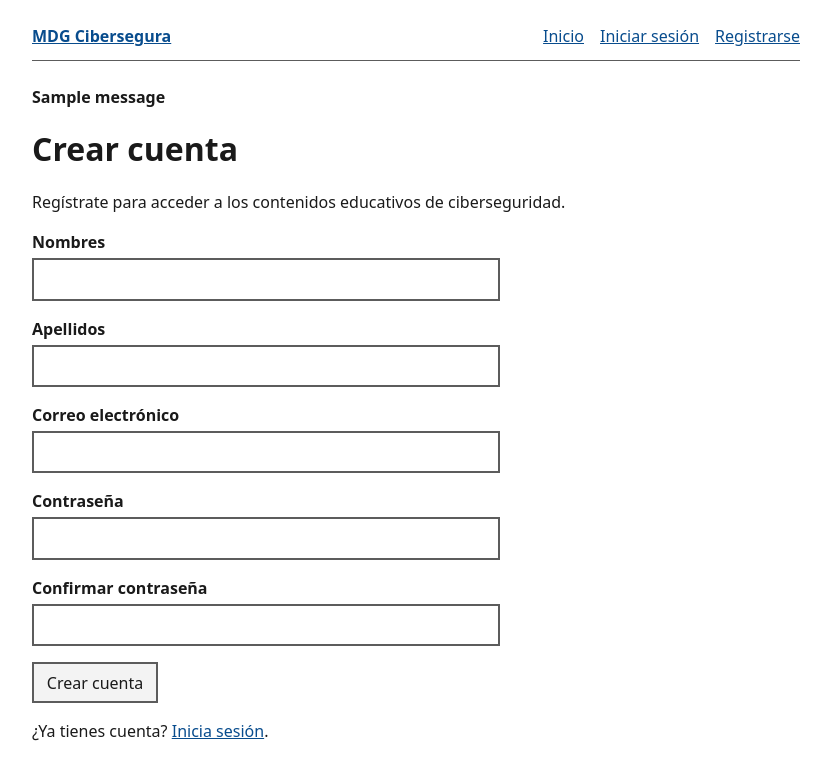
After one commit to Dalus04/mdg-cibersegura, a Flask app: page /registro in a window 1280 px wide. The commit adds this page. Shown: the top 782 px of the page, without its empty margins (224-1055 px from the left). Run offline with Flask 3, Linux system fonts and the light colour scheme; tables that the repository leaves empty hold one stand-in row (values such as "Sample post"); one stand-in notice (Sample message) is shown.

Commit message:
Implementacion de modulo de registro e inicio de sesion de usuarios

```diff
--- /dev/null
+++ b/app/forms.py
@@ -0,0 +1,66 @@
+from flask_wtf import FlaskForm
+from wtforms import EmailField, PasswordField, StringField, SubmitField
+from wtforms.validators import DataRequired, Email, EqualTo, Length, ValidationError
+
+from app.models import Usuario
+
+
+class RegistroForm(FlaskForm):
+    nombres = StringField(
+        "Nombres",
+        validators=[
+            DataRequired(message="Ingresa tus nombres."),
+            Length(min=2, max=100, message="Los nombres deben tener entre 2 y 100 caracteres."),
+        ],
+    )
+    apellidos = StringField(
+        "Apellidos",
+        validators=[
+            DataRequired(message="Ingresa tus apellidos."),
+            Length(min=2, max=100, message="Los apellidos deben tener entre 2 y 100 caracteres."),
+        ],
+    )
+    correo = EmailField(
+        "Correo electrónico",
+        validators=[
+            DataRequired(message="Ingresa tu correo electrónico."),
+            Email(message="Ingresa un correo electrónico válido."),
+            Length(max=255, message="El correo es demasiado largo."),
+        ],
+    )
+    contrasena = PasswordField(
+        "Contraseña",
+        validators=[
+            DataRequired(message="Ingresa una contraseña."),
+            Length(min=8, max=128, message="La contraseña debe tener al menos 8 caracteres."),
+        ],
+    )
+    confirmar_contrasena = PasswordField(
+        "Confirmar contraseña",
+        validators=[
+            DataRequired(message="Confirma tu contraseña."),
+            EqualTo("contrasena", message="Las contraseñas no coinciden."),
+        ],
+    )
+    enviar = SubmitField("Crear cuenta")
+
+    def validate_correo(self, field: EmailField) -> None:
+        if Usuario.buscar_por_correo(field.data):
+            raise ValidationError("Ya existe una cuenta con este correo electrónico.")
+
+
+class LoginForm(FlaskForm):
+    correo = EmailField(
+        "Correo electrónico",
+        validators=[
+            DataRequired(message="Ingresa tu correo electrónico."),
+            Email(message="Ingresa un correo electrónico válido."),
+        ],
+    )
+    contrasena = PasswordField(
+        "Contraseña",
+        validators=[
+            DataRequired(message="Ingresa tu contraseña."),
+        ],
+    )
+    enviar = SubmitField("Iniciar sesión")
--- /dev/null
+++ b/app/routes/auth.py
@@ -0,0 +1,58 @@
+from flask import Blueprint, flash, redirect, render_template, url_for
+from flask_login import current_user, login_required, login_user, logout_user
+
+from app.forms import LoginForm, RegistroForm
+from app.models import Usuario
+
+auth_bp = Blueprint("auth", __name__)
+
+MENSAJE_CREDENCIALES = "Correo o contraseña incorrectos."
+MENSAJE_CUENTA_INACTIVA = "Tu cuenta no está activa. Contacta a la administración."
+
+
+@auth_bp.route("/registro", methods=["GET", "POST"])
+def registro():
+    if current_user.is_authenticated:
+        return redirect(url_for("main.index"))
+
+    form = RegistroForm()
+    if form.validate_on_submit():
+        Usuario.registrar_ciudadano(
+            nombres=form.nombres.data,
+            apellidos=form.apellidos.data,
+            correo=form.correo.data,
+            password=form.contrasena.data,
+        )
+        flash("Tu cuenta se creó correctamente. Ya puedes iniciar sesión.", "exito")
+        return redirect(url_for("auth.login"))
+
+    return render_template("registro.html", form=form)
+
+
+@auth_bp.route("/login", methods=["GET", "POST"])
+def login():
+    if current_user.is_authenticated:
+        return redirect(url_for("main.index"))
+
+    form = LoginForm()
+    if form.validate_on_submit():
+        usuario = Usuario.autenticar(form.correo.data, form.contrasena.data)
+        if usuario is None:
+            flash(MENSAJE_CREDENCIALES, "error")
+        elif not usuario.is_active:
+            flash(MENSAJE_CUENTA_INACTIVA, "error")
+        elif login_user(usuario):
+            flash(f"Bienvenido o bienvenida, {usuario.nombres}.", "exito")
+            return redirect(url_for("main.index"))
+        else:
+            flash(MENSAJE_CREDENCIALES, "error")
+
+    return render_template("login.html", form=form)
+
+
+@auth_bp.post("/logout")
+@login_required
+def logout():
+    logout_user()
+    flash("Cerraste sesión correctamente.", "exito")
+    return redirect(url_for("auth.login"))
--- a/app/static/css/estilos.css
+++ b/app/static/css/estilos.css
@@ -2,15 +2,122 @@
   color-scheme: light;
   font-family: system-ui, sans-serif;
   line-height: 1.5;
+  --texto: #1a1a1a;
+  --fondo: #fff;
+  --enlace: #084c8d;
+  --error: #8b1a1a;
+  --exito: #0b5d1e;
+  --borde: #5c5c5c;
 }
 
 body {
   margin: 0 auto;
   max-width: 48rem;
   padding: 1.5rem;
+  color: var(--texto);
+  background: var(--fondo);
+}
+
+a {
+  color: var(--enlace);
 }
 
 h1,
 h2 {
   line-height: 1.2;
 }
+
+.saltar-contenido {
+  position: absolute;
+  left: -999px;
+}
+
+.saltar-contenido:focus {
+  left: 1.5rem;
+  top: 0.5rem;
+  background: var(--fondo);
+  padding: 0.25rem 0.5rem;
+}
+
+header {
+  display: flex;
+  flex-wrap: wrap;
+  align-items: center;
+  justify-content: space-between;
+  gap: 1rem;
+  margin-bottom: 1.5rem;
+  border-bottom: 1px solid var(--borde);
+  padding-bottom: 0.75rem;
+}
+
+.marca {
+  margin: 0;
+  font-weight: 700;
+}
+
+nav ul {
+  display: flex;
+  flex-wrap: wrap;
+  gap: 0.75rem 1rem;
+  list-style: none;
+  margin: 0;
+  padding: 0;
+  align-items: center;
+}
+
+nav form {
+  display: inline;
+}
+
+button,
+input[type="submit"] {
+  font: inherit;
+  color: var(--texto);
+  background: #f3f3f3;
+  border: 2px solid var(--borde);
+  padding: 0.4rem 0.8rem;
+  cursor: pointer;
+}
+
+.campo {
+  margin-bottom: 1rem;
+}
+
+.campo label {
+  display: block;
+  font-weight: 600;
+  margin-bottom: 0.25rem;
+}
+
+.campo input {
+  width: 100%;
+  max-width: 28rem;
+  font: inherit;
+  padding: 0.45rem 0.5rem;
+  border: 2px solid var(--borde);
+}
+
+.campo input:focus {
+  outline: 3px solid #084c8d;
+  outline-offset: 1px;
+}
+
+.error-campo,
+.mensaje-error {
+  color: var(--error);
+}
+
+.mensaje-exito {
+  color: var(--exito);
+}
+
+.mensajes {
+  list-style: none;
+  margin: 0 0 1rem;
+  padding: 0;
+}
+
+.mensaje {
+  margin-bottom: 0.5rem;
+  font-weight: 600;
+}
--- /dev/null
+++ b/app/templates/base.html
@@ -0,0 +1,43 @@
+<!DOCTYPE html>
+<html lang="es">
+  <head>
+    <meta charset="utf-8">
+    <meta name="viewport" content="width=device-width, initial-scale=1">
+    <title>{% block title %}MDG Cibersegura{% endblock %}</title>
+    <link rel="stylesheet" href="{{ url_for('static', filename='css/estilos.css') }}">
+  </head>
+  <body>
+    <a class="saltar-contenido" href="#contenido-principal">Saltar al contenido</a>
+    <header>
+      <p class="marca"><a href="{{ url_for('main.index') }}">MDG Cibersegura</a></p>
+      <nav aria-label="Principal">
+        <ul>
+          <li><a href="{{ url_for('main.index') }}">Inicio</a></li>
+          {% if current_user.is_authenticated %}
+            <li>
+              <form action="{{ url_for('auth.logout') }}" method="post">
+                <input type="hidden" name="csrf_token" value="{{ csrf_token() }}">
+                <button type="submit">Cerrar sesión</button>
+              </form>
+            </li>
+          {% else %}
+            <li><a href="{{ url_for('auth.login') }}">Iniciar sesión</a></li>
+            <li><a href="{{ url_for('auth.registro') }}">Registrarse</a></li>
+          {% endif %}
+        </ul>
+      </nav>
+    </header>
+    <main id="contenido-principal">
+      {% with mensajes = get_flashed_messages(with_categories=true) %}
+        {% if mensajes %}
+          <ul class="mensajes" aria-live="polite">
+            {% for categoria, mensaje in mensajes %}
+              <li class="mensaje mensaje-{{ categoria }}" role="alert">{{ mensaje }}</li>
+            {% endfor %}
+          </ul>
+        {% endif %}
+      {% endwith %}
+      {% block content %}{% endblock %}
+    </main>
+  </body>
+</html>
--- /dev/null
+++ b/app/templates/macros.html
@@ -0,0 +1,13 @@
+{% macro campo(field, autocomplete="") %}
+  <div class="campo">
+    {{ field.label }}
+    {% if field.errors %}
+      {{ field(autocomplete=autocomplete, aria_invalid="true", aria_describedby=field.id ~ "-error") }}
+      <p class="error-campo" id="{{ field.id }}-error" role="alert">
+        {{ field.errors[0] }}
+      </p>
+    {% else %}
+      {{ field(autocomplete=autocomplete, aria_invalid="false") }}
+    {% endif %}
+  </div>
+{% endmacro %}
--- /dev/null
+++ b/app/templates/registro.html
@@ -0,0 +1,19 @@
+{% extends "base.html" %}
+{% from "macros.html" import campo %}
+
+{% block title %}Registro · MDG Cibersegura{% endblock %}
+
+{% block content %}
+  <h1>Crear cuenta</h1>
+  <p>Regístrate para acceder a los contenidos educativos de ciberseguridad.</p>
+  <form method="post" novalidate>
+    {{ form.hidden_tag() }}
+    {{ campo(form.nombres, "given-name") }}
+    {{ campo(form.apellidos, "family-name") }}
+    {{ campo(form.correo, "email") }}
+    {{ campo(form.contrasena, "new-password") }}
+    {{ campo(form.confirmar_contrasena, "new-password") }}
+    <p>{{ form.enviar }}</p>
+  </form>
+  <p>¿Ya tienes cuenta? <a href="{{ url_for('auth.login') }}">Inicia sesión</a>.</p>
+{% endblock %}
--- a/config.py
+++ b/config.py
@@ -17,3 +17,6 @@ class Config:
     )
     SQLALCHEMY_TRACK_MODIFICATIONS = False
     TEMPLATES_AUTO_RELOAD = True
+    WTF_CSRF_ENABLED = True
+    SESSION_COOKIE_HTTPONLY = True
+    SESSION_COOKIE_SAMESITE = "Lax"
--- a/requirements.txt
+++ b/requirements.txt
@@ -1,4 +1,7 @@
 Flask>=3.0,<4.0
 Flask-SQLAlchemy>=3.1,<4.0
 SQLAlchemy>=2.0.16,<2.1
+Flask-Login>=0.6,<0.7
+Flask-WTF>=1.2,<2.0
+email-validator>=2.0,<3.0
 python-dotenv>=1.0,<2.0
```
Also changed, not shown: app/__init__.py (+13 -1 lines), app/extensions.py (+8 -0 lines), app/models/entities.py (+51 -3 lines), app/templates/index.html (+17 -38 lines), app/templates/login.html (added, +16 -0 lines).
